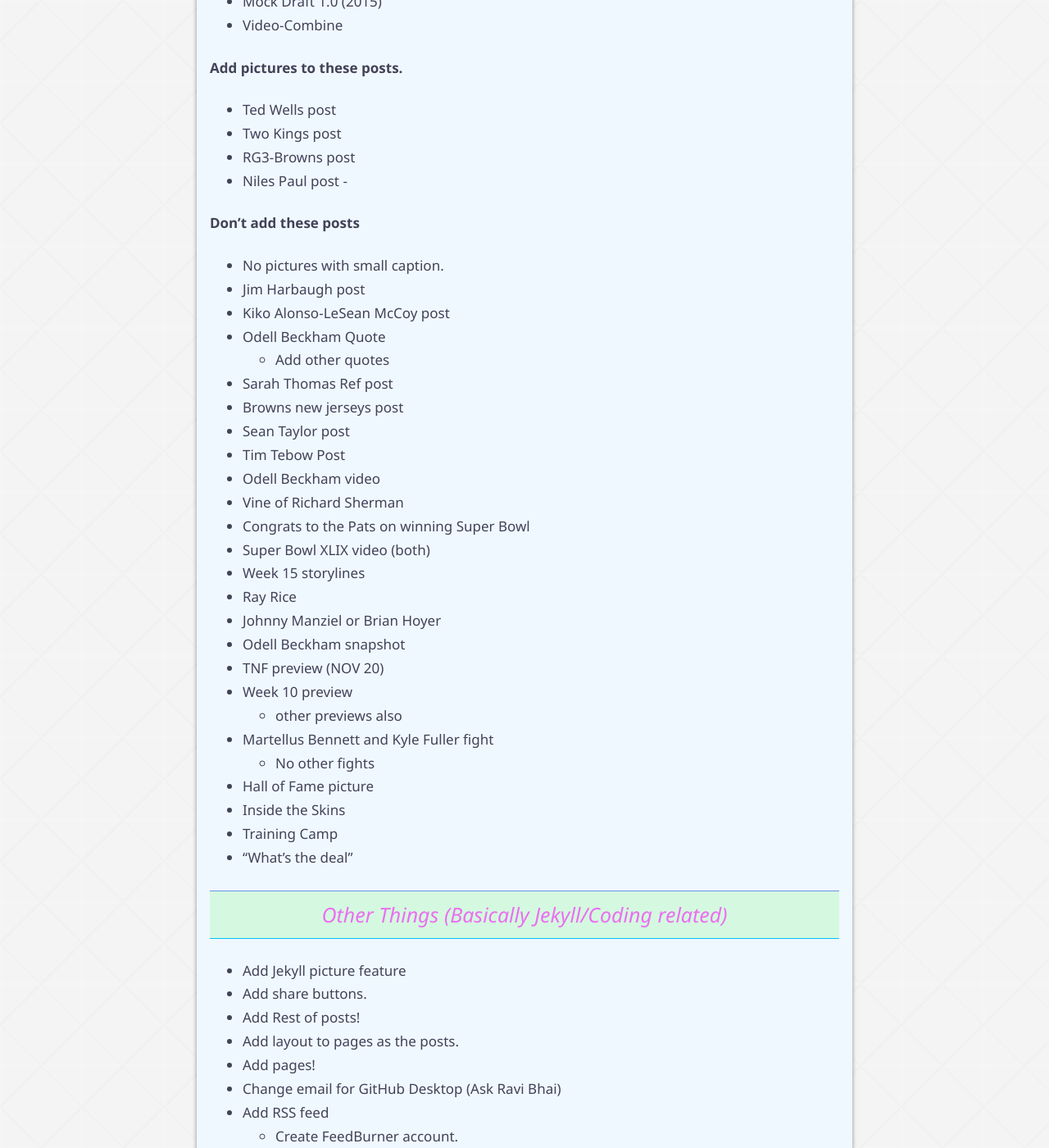
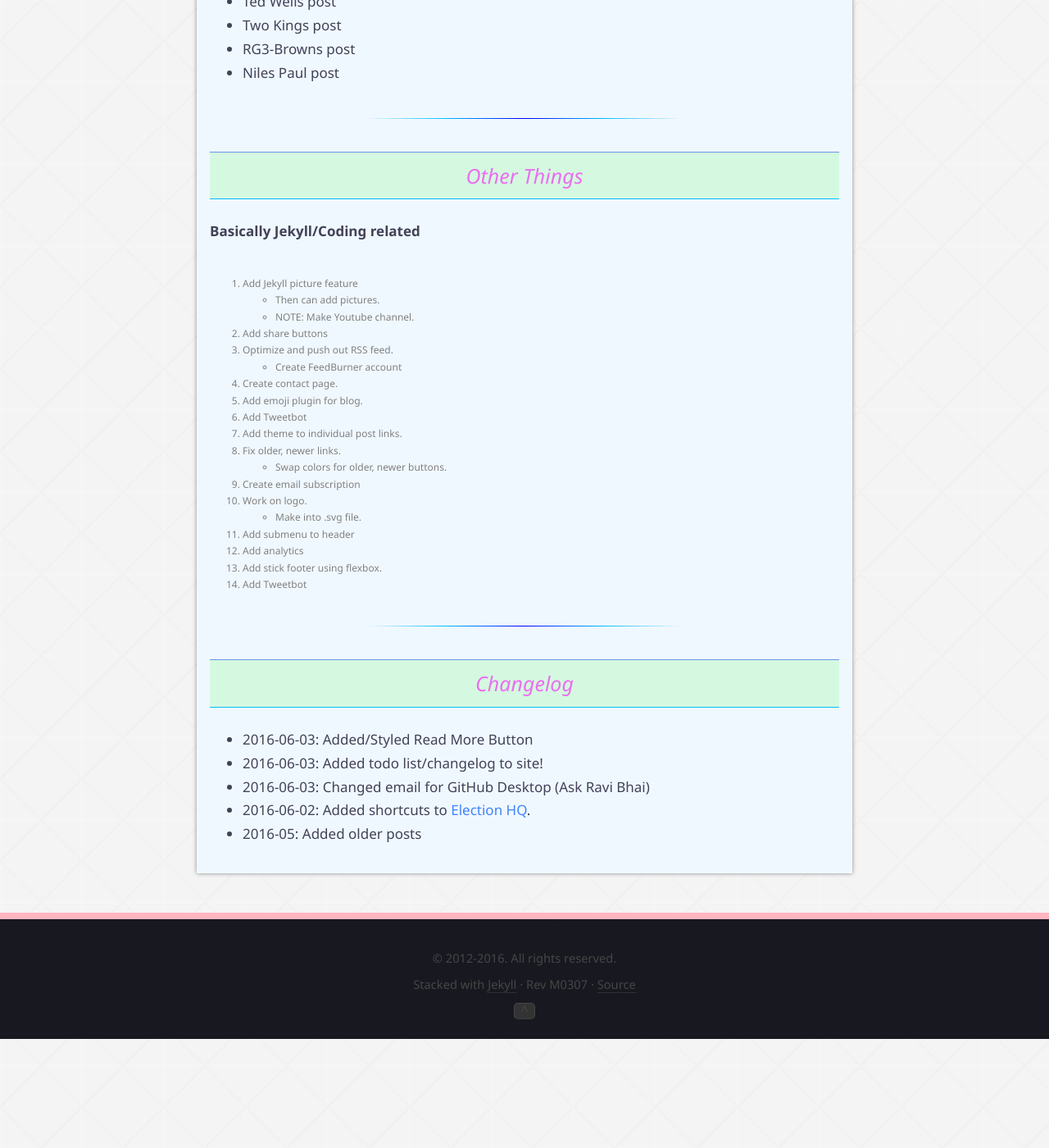
Before and after one commit to rshivjiani/rshivjiani.github.io, a Jekyll site: the page built from to-do.md, in a window 1280 px wide and 1400 px high, scrolled down 400 px. Shown: the whole window at 82% size. Built offline with Jekyll 4.4.1, drawn with Linux system fonts in a browser that asks for light colours; after the commit the page ends 1667 px from its top, so only the background shows below that; some of the changed text lies outside the part shown.

Commit message:
Updated todo

```diff
--- a/to-do.md
+++ b/to-do.md
@@ -6,66 +6,37 @@
 
 ### Post-related
 
-#### Add these posts (short posts)
-  - Mock Draft 1.0 (2015)
-  - Video-Combine
-
 #### Add pictures to these posts.
   - Ted Wells post
   - Two Kings post
   - RG3-Browns post
   - Niles Paul post
-  -
 
-#### Don't add these posts
-  - No pictures with small caption.
-  - Jim Harbaugh post
-  - Kiko Alonso-LeSean McCoy post
-  - Odell Beckham Quote
-    - Add other quotes
-  - Sarah Thomas Ref post
-  - Browns new jerseys post
-  - Sean Taylor post
-  - Tim Tebow Post
-  - Odell Beckham video
-  - Vine of Richard Sherman
-  - Congrats to the Pats on winning Super Bowl
-  - Super Bowl XLIX video (both)
-  - Week 15 storylines
-  - Ray Rice
-  - Johnny Manziel or Brian Hoyer
-  - Odell Beckham snapshot
-  - TNF preview (NOV 20)
-  - Week 10 preview
-    - other previews also
-  - Martellus Bennett and Kyle Fuller fight
-    - No other fights
-  - Hall of Fame picture
-  - Inside the Skins
-  - Training Camp
-  - "What's the deal"
+---
 
-### Other Things (Basically Jekyll/Coding related)
-- Add Jekyll picture feature
-- Add share buttons.
-- Add Rest of posts!
-- Add layout to pages as the posts.
-- Add pages!
-- Change email for GitHub Desktop (Ask Ravi Bhai)
-- Add RSS feed
-  - Create FeedBurner account.
-- Add Tweetbot
-- And emoji plugin for blog
-- Add shortcuts inside posts
-- Fix older, newer links.
-- Edit page meta information
-- Add background colors depending on backgrounds.
-- Add email subscription box-shadow
-- Add submenu to header
-- Add analytics?
-- Fix link in RSS feed.
-- Add sticky footer using flexbox.
-- Work on logo.
+### Other Things
+
+#### Basically Jekyll/Coding related
+
+1. Add Jekyll picture feature
+- Then can add pictures.
+- NOTE: Make Youtube channel.
+2. Add share buttons
+3. Optimize and push out RSS feed.
+  - Create FeedBurner account
+4. Create contact page.
+5. Add emoji plugin for blog.
+6. Add Tweetbot
+7. Add theme to individual post links.
+8. Fix older, newer links.
+  - Swap colors for older, newer buttons.
+9. Create email subscription
+10. Work on logo.
+- Make into .svg file.
+11. Add submenu to header
+12. Add analytics
+13. Add stick footer using flexbox.
+14. Add Tweetbot
 
 ---
 
@@ -76,4 +47,3 @@
 - 2016-06-03: Changed email for GitHub Desktop (Ask Ravi Bhai)
 - 2016-06-02: Added shortcuts to [Election HQ](/2016/03/election-hq/).
 - 2016-05: Added older posts
-- 2016-05:
```
